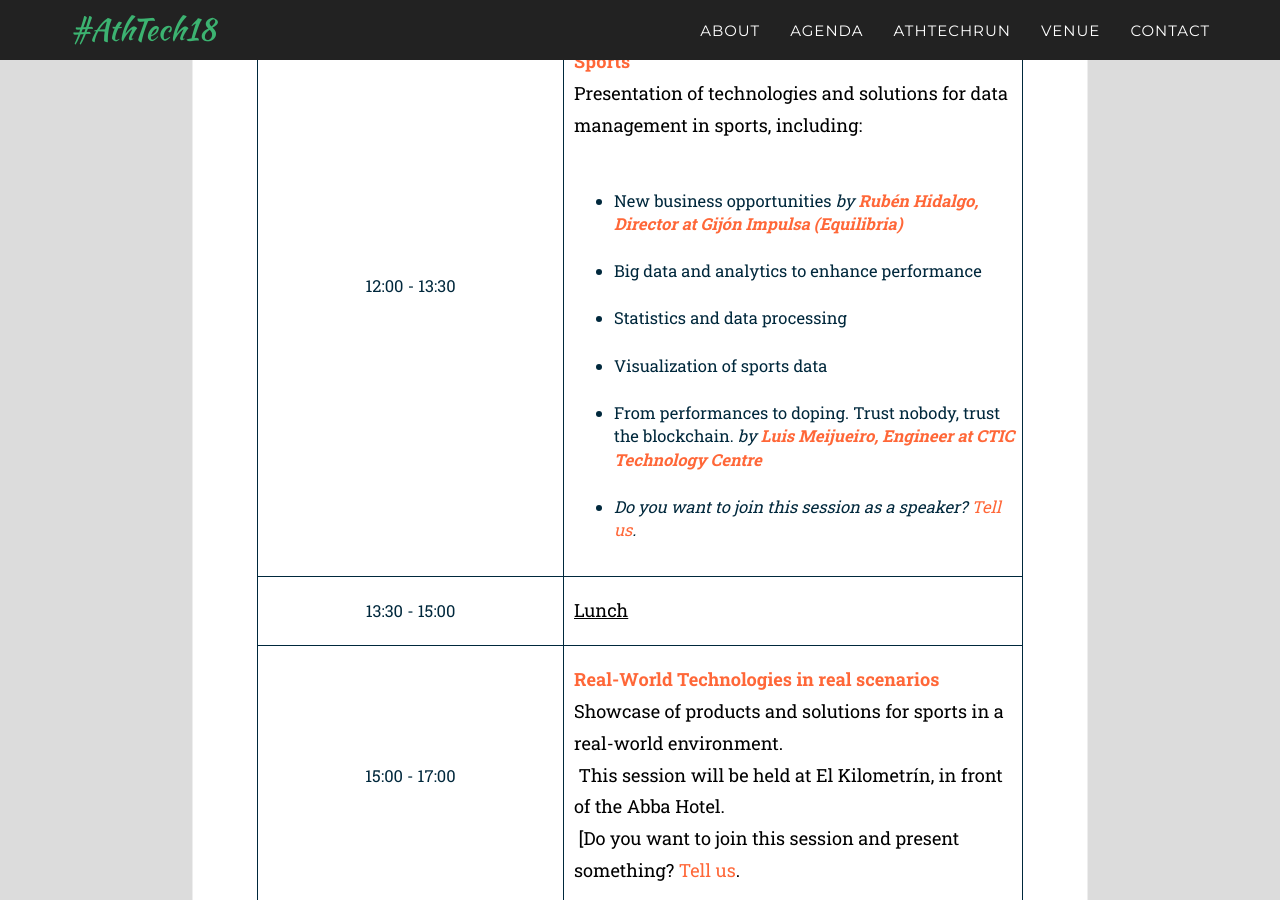
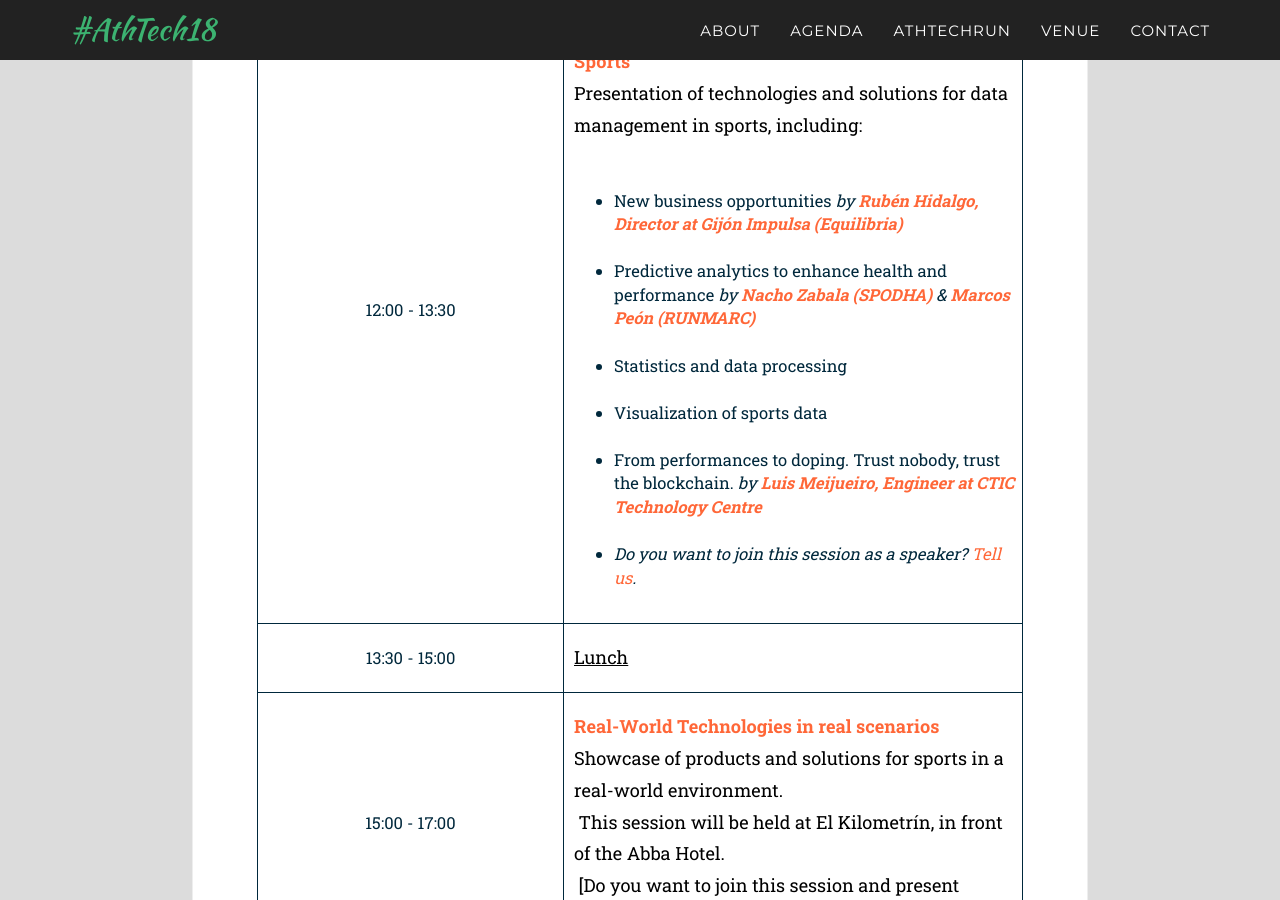
Before and after one commit to openath/athtech, a Jekyll site: the page built from _2018_pages/agenda.html, in a window 1280 px wide and 900 px high, scrolled down 1736 px. Built offline with Jekyll 4.4.1, drawn with Linux system fonts in a browser that asks for light colours; some web fonts are replaced.

Commit message:
New speaker on agenda

```diff
--- a/_data/twenty_18/agendas_1.yml
+++ b/_data/twenty_18/agendas_1.yml
@@ -39,7 +39,7 @@
     <br>Presentation of technologies and solutions for data management in sports, including:</p>
       <ul>
         <li>New business opportunities <i>by <b>Rubén Hidalgo, Director at Gijón Impulsa (Equilibria)</b></i></li>
-        <li>Big data and analytics to enhance performance</li>
+        <li>Predictive analytics to enhance health and performance <i>by <b>Nacho Zabala (<a href='http://spodha.com'>SPODHA</a>)</b> & <b>Marcos Peón (RUNMARC)</b></i></li>
         <li>Statistics and data processing</li>
         <li>Visualization of sports data</li>
         <li>From performances to doping. Trust nobody, trust the blockchain. <i>by <b>Luis Meijueiro, Engineer at CTIC Technology Centre</b>
```
